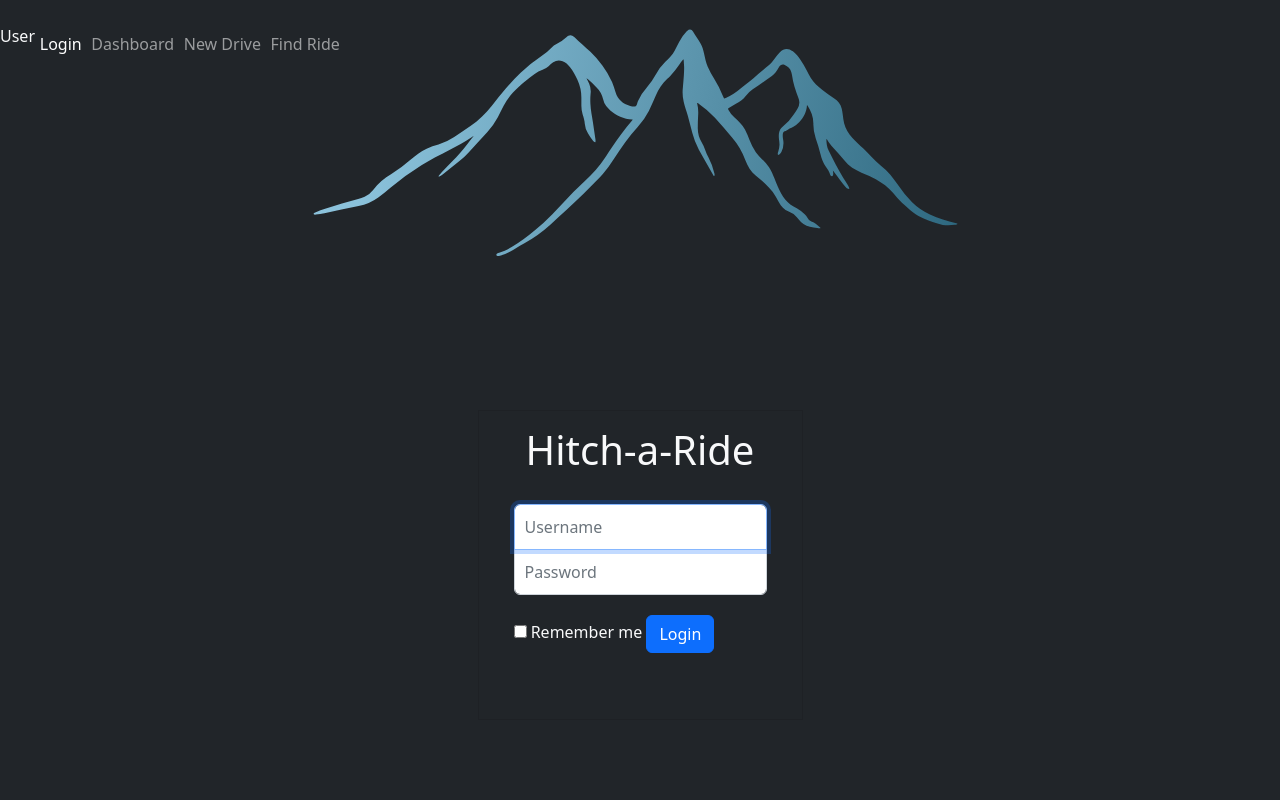
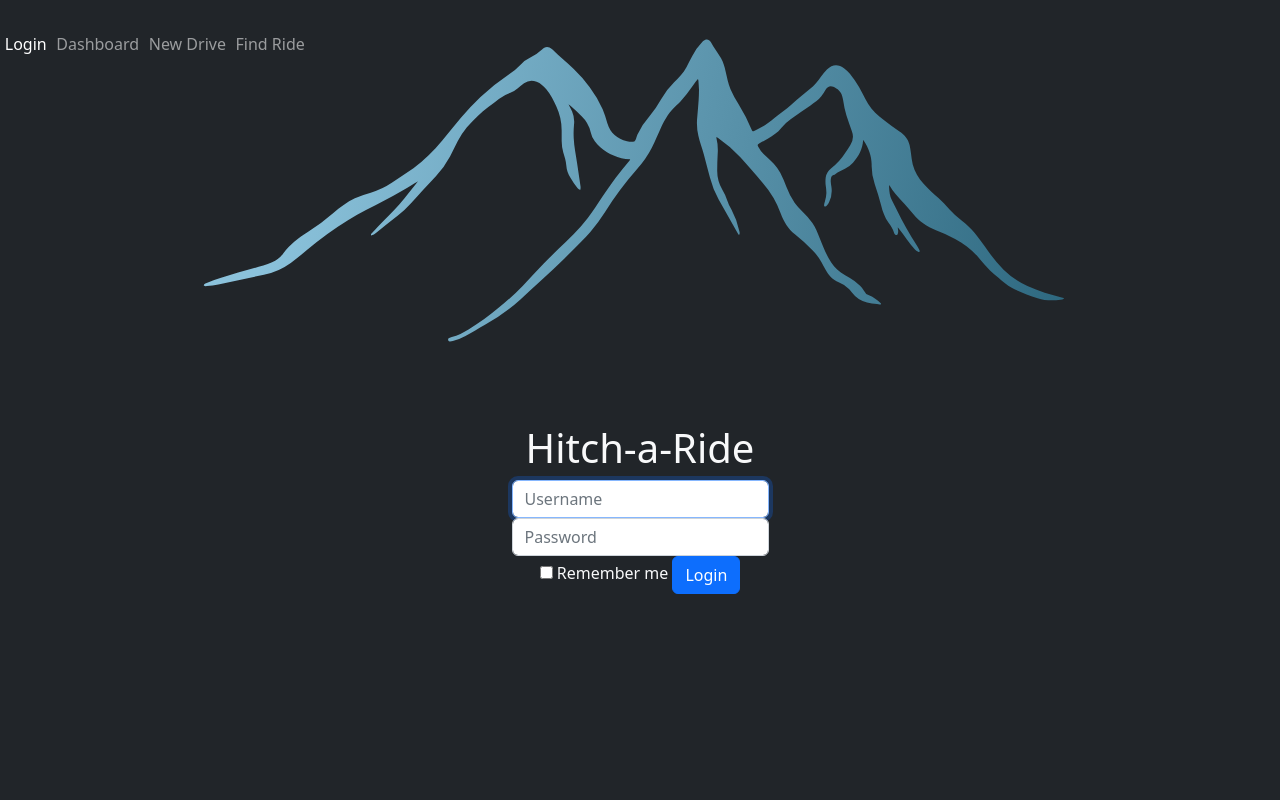
Before and after one commit to Nbbyers/CS260, a plain HTML site: page index.html in a window 1280 px wide. Drawn offline with nearby package versions, Linux system fonts and the light colour scheme.

Commit message:
fixed login issues

```diff
--- a/index.html
+++ b/index.html
@@ -20,7 +20,7 @@
   <body class="bg-dark text-light">
     <header class="container-fluid">
       <nav class="navbar fixed-top navbar-dark">
-        <span class="username">User</span>
+        <span class="username"></span>
         <menu class="navbar-nav"> <!-- menu is a reprlacement for <ul> -->
           <li class="nav-item">
             <a class="nav-link active" href="index.html">Login</a>
@@ -38,8 +38,40 @@
       </nav>
     </header>
 
-    <main>
+    <main class="container-fluid text-center">
       <section>
+        <img src = "mtn blue-01.svg" alt="Mountain" width="100%" height="100%" />
+      </section>
+      <section>
+        <div>
+          <h1 class="form-signin-heading text-center">Hitch-a-Ride</h1>
+          <input type="text" class="form-control" id="username" placeholder="Username" required="" autofocus="" />
+          <input type="password" class="form-control" id="password" placeholder="Password" required=""/>
+          <label class="checkbox">
+          <input type="checkbox" value="remember-me" id="rememberMe" name="rememberMe"> Remember me
+          </label>
+          <button id="loginButton" class="btn btn-primary btn-block">Login</button>
+       </div>
+      </section>
+
+    </main>
+  </body>
+</html>
+
+
+<!--
+<div>
+        <h1>Welcome</h1>
+        <p>Login to play</p>
+        <div>
+          <input type="text" id="username" placeholder="Your name here" />
+          <button id="loginButton" class="btn btn-primary" >Login</button>
+        </div>
+      </div>
+
+
+
+<section>
         <img src = "mtn blue-01.svg" alt="Mountain" width="100%" height="100%" />
       </section>
       <section>
@@ -51,10 +83,9 @@
              <label class="checkbox">
              <input type="checkbox" value="remember-me" id="rememberMe" name="rememberMe"> Remember me
              </label>
-             <button id="loginButton" class="btn btn-primary btn-block" onclick="signIn.login()">Login</button>
+             <button id="loginButton" class="btn btn-primary btn-block">Login</button>
           </form>
        </div>
       </section>
-    </main>
-  </body>
-</html>
+
+-->
```
